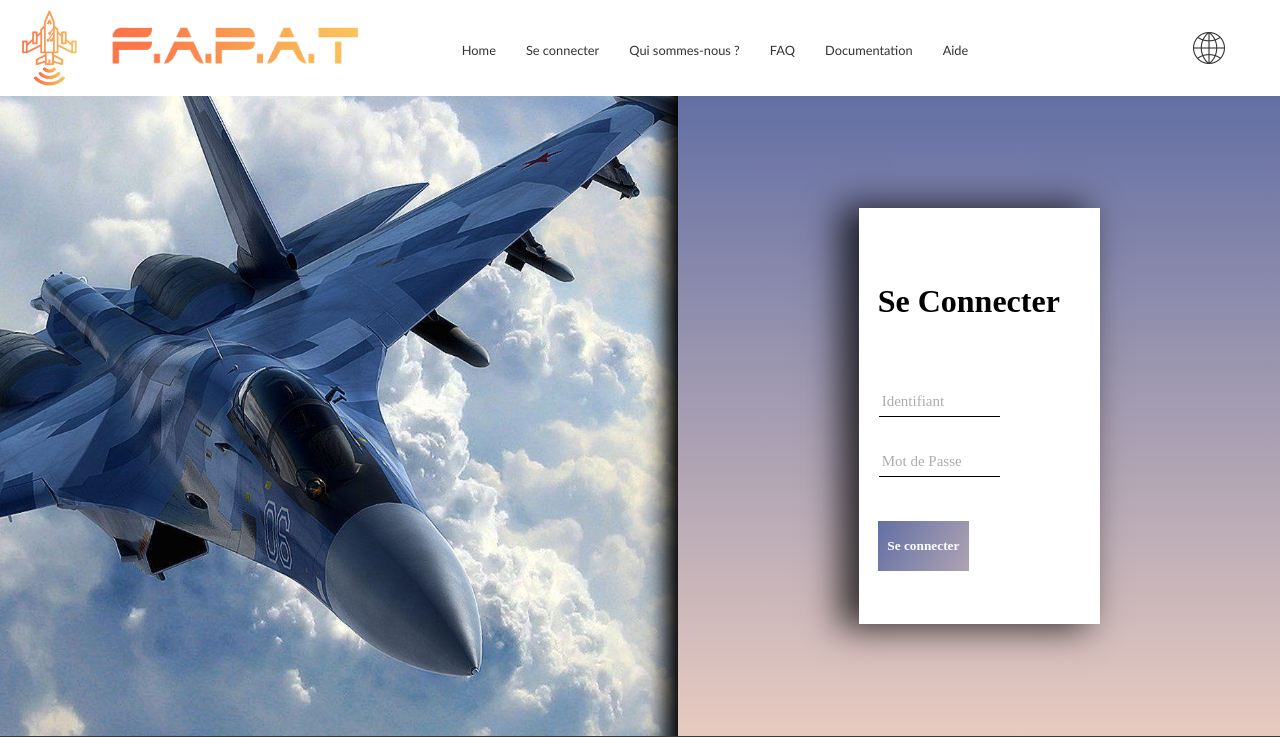
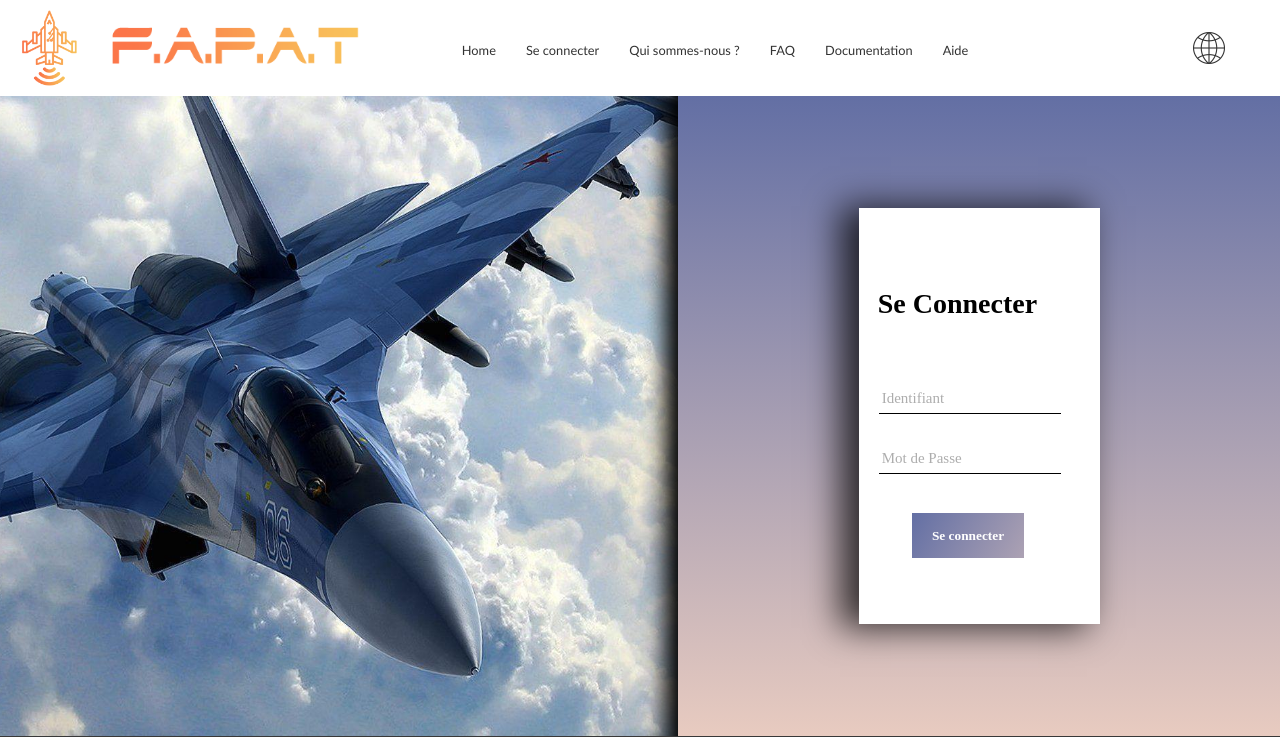
Before and after one commit to oscarmcauliffe/Fapat, a PHP site: page /index.php?action=connect in a window 1280 px wide. Shown: the top 737 px of the page. Run offline with PHP 8.4, Linux system fonts and the light colour scheme.

Commit message:
Update styleConnect.css

```diff
--- a/public/css/styleConnect.css
+++ b/public/css/styleConnect.css
@@ -45,6 +45,7 @@
   position: relative;
   top: -30px;
   font-weight: bold;
+  font-size: 28px;
 }
 
 .loginWrite{
@@ -55,8 +56,7 @@
   position: relative;
   bottom: 10px;
   font-size: 15px;
-  width: 60%;
-  position: relative;
+  width: 90%;
   height: 50px;
   margin: 10px 0px;
 }
@@ -116,9 +116,10 @@
 
 .logButton{
   position: relative;
-  width: 45%;
-  height: 50px;
-  bottom: -30px;
+  width: 55%;
+  height: 45px;
+  bottom: -25px;
+  left: 17%;
   border:none;
   background-image: linear-gradient(120deg,#636FA4,#E8CBC0);
   background-size: 200%;
@@ -131,5 +132,5 @@
 }
 
 .logButton:hover{
-  background-position: right;
+  background-position: bottom;
 }
```
